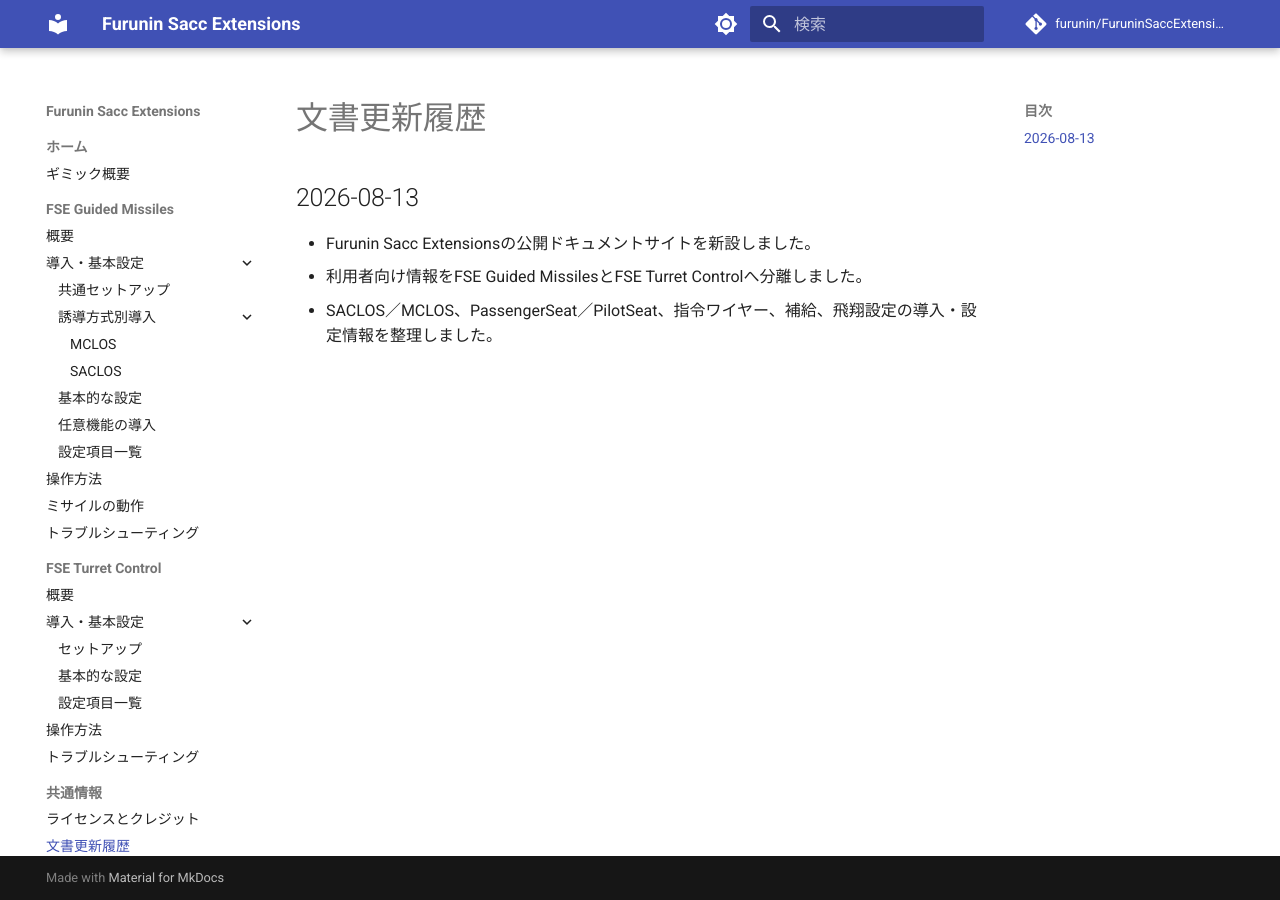
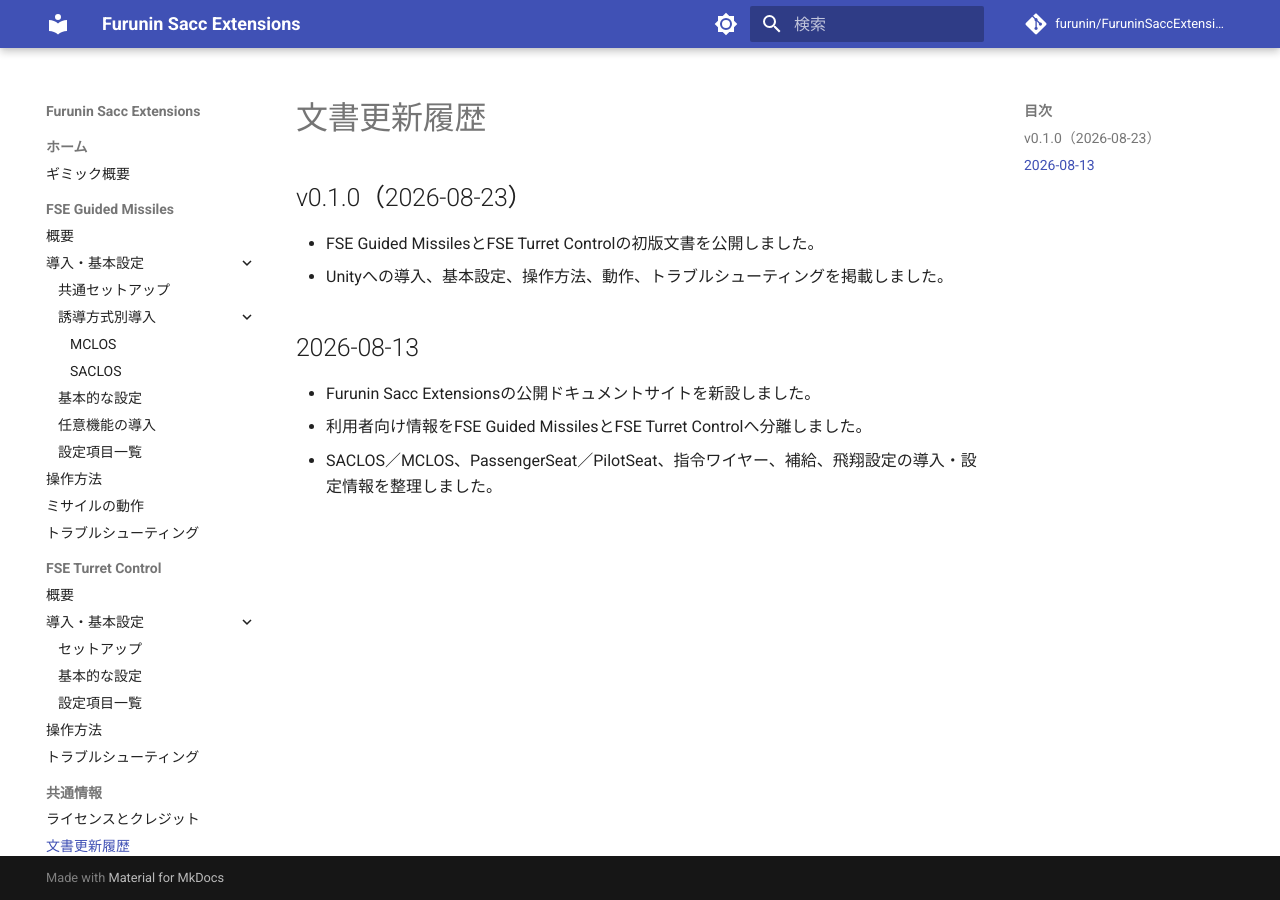
Before and after one commit to furunin/FuruninSaccExtensions-Docs, an MkDocs documentation site: the page built from docs/common/changelog.md, in a window 1280 px wide. Built offline with MkDocs 1.6.1 and Material for MkDocs 9.7.7, drawn with Linux system fonts in a browser that asks for light colours; comment, search, counter and statistics services are not loaded; the version menu is left out.

Commit message:
release(docs): v0.1.0

```diff
--- a/docs/common/changelog.md
+++ b/docs/common/changelog.md
@@ -1,4 +1,9 @@
 # 文書更新履歴
+
+## v0.1.0（2026-08-23）
+
+- FSE Guided MissilesとFSE Turret Controlの初版文書を公開しました。
+- Unityへの導入、基本設定、操作方法、動作、トラブルシューティングを掲載しました。
 
 ## 2026-08-13
 
```
Also changed, not shown: docs/guided-missiles/behavior.md (+1 -1 lines), docs/guided-missiles/installation.md (+1 -1 lines), 4 other files.
